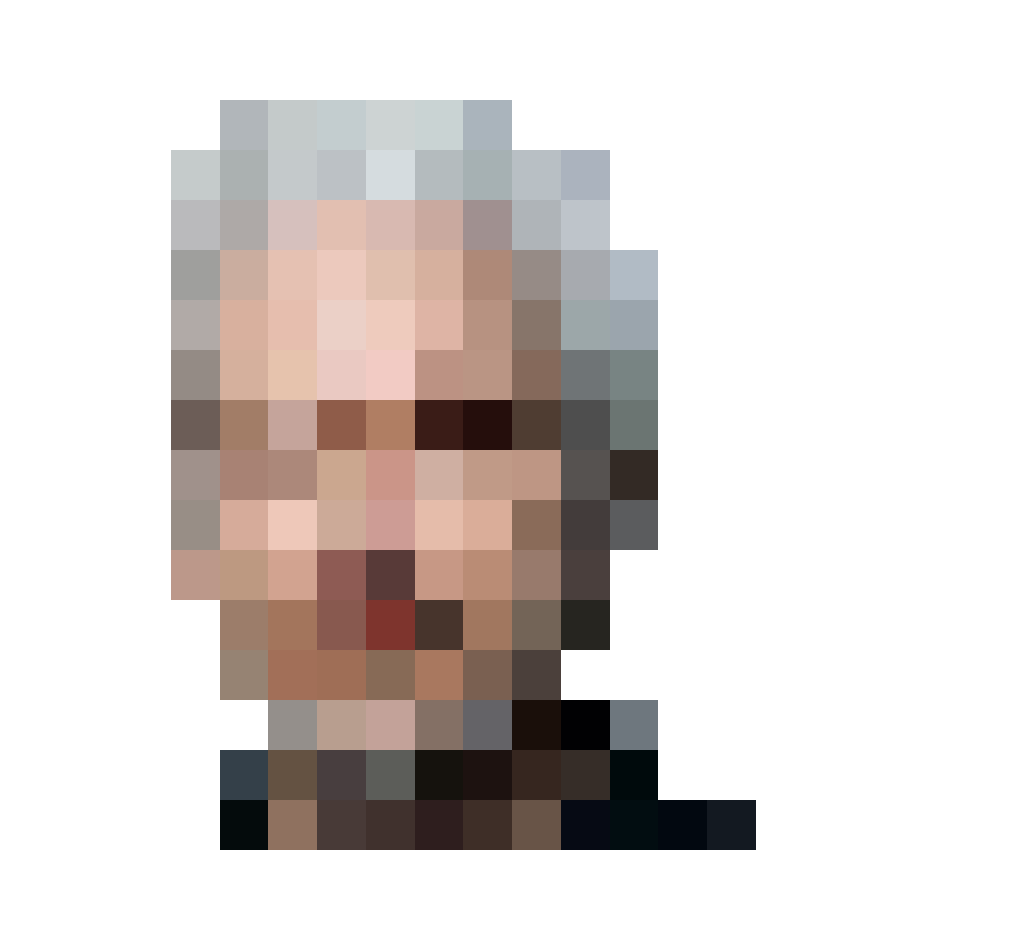
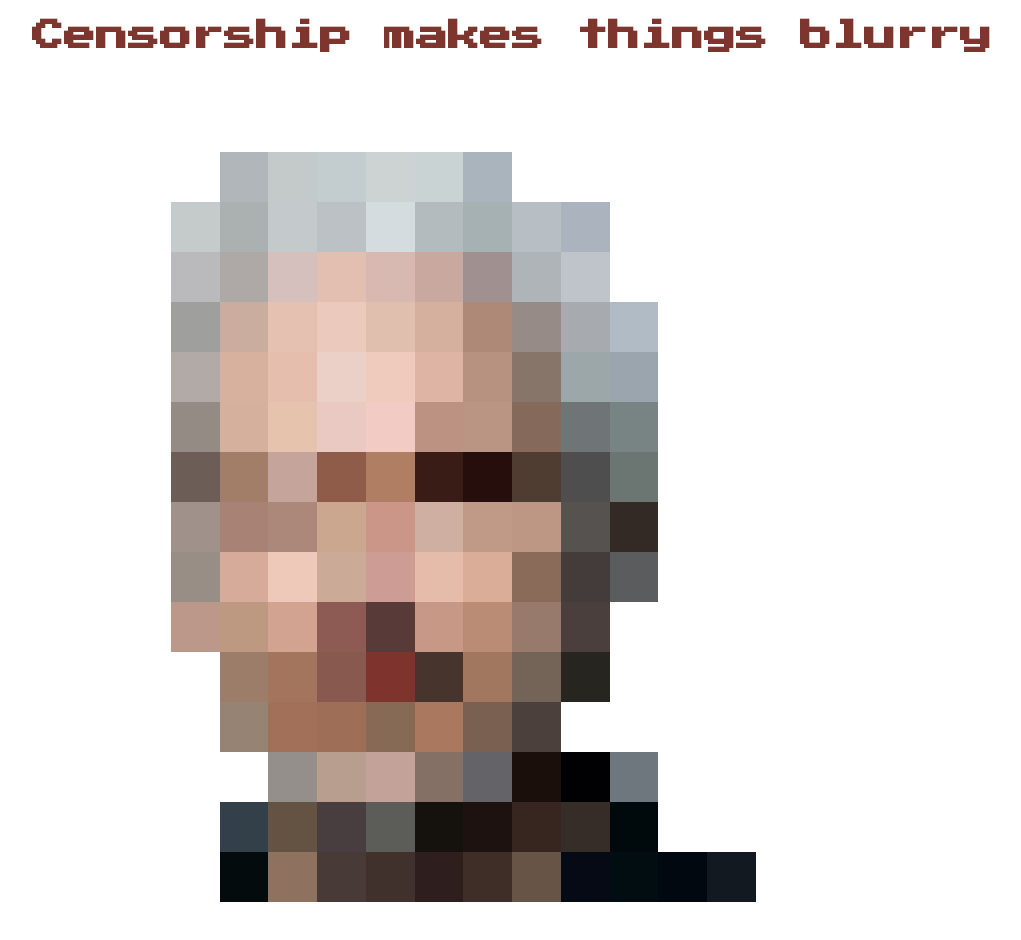
Before and after one commit to dvdecpcc/html-css-12bool, a plain HTML site: page assange.html in a window 1280 px wide. Shown: the whole page, without its empty margins (128-1149 px from the left). Drawn offline with Linux system fonts and the light colour scheme.

Commit message:
adding a title

```diff
--- a/assange.css
+++ b/assange.css
@@ -2,11 +2,13 @@
     margin: 0;
     padding: 0;
     box-sizing: border-box;
-
+    font-family: 'Press Start 2P', cursive;
 }
 
-img{
-    width: 20%;
+h1{
+    text-align: center;
+    margin-top: 20px;
+    color: rgb(126, 53, 45);
 }
 
 
@@ -23,7 +25,7 @@ img{
     max-width: 100%;
     width: 100%;
 }
-/*contenitori*/
+
 
 .center{
     justify-content: center;
--- a/assange.html
+++ b/assange.html
@@ -5,12 +5,15 @@
         <meta http-equiv="X-UA-Compatible" content="IE=edge">
         <meta name="viewport" content="width=device-width, initial-scale=1.0">
         <link rel="stylesheet" href="assange.css">
+        <link rel="preconnect" href="https://fonts.googleapis.com">
+        <link rel="preconnect" href="https://fonts.gstatic.com" crossorigin>
+        <link href="https://fonts.googleapis.com/css2?family=Press+Start+2P&display=swap" rel="stylesheet">
 
         <title>Julian Assange</title>
     </head>
     <body>
 
-
+       <h1>Censorship makes things blurry</h1>
         <main class="container">
 
            <div class="row center">
```
